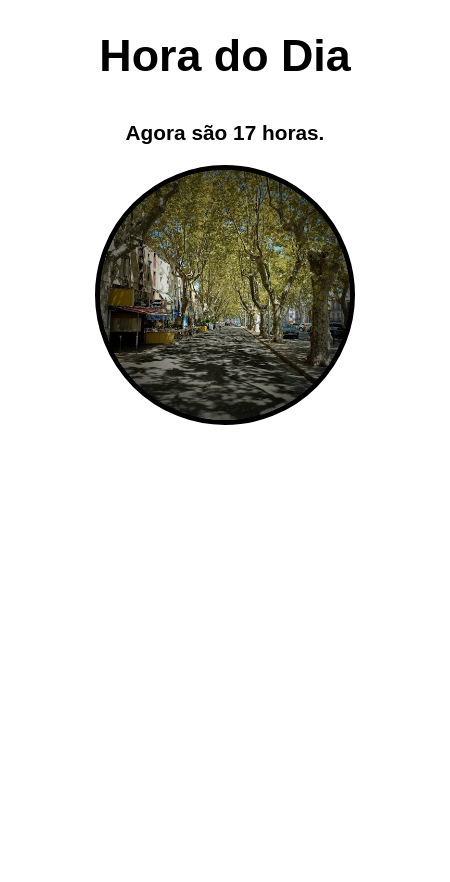
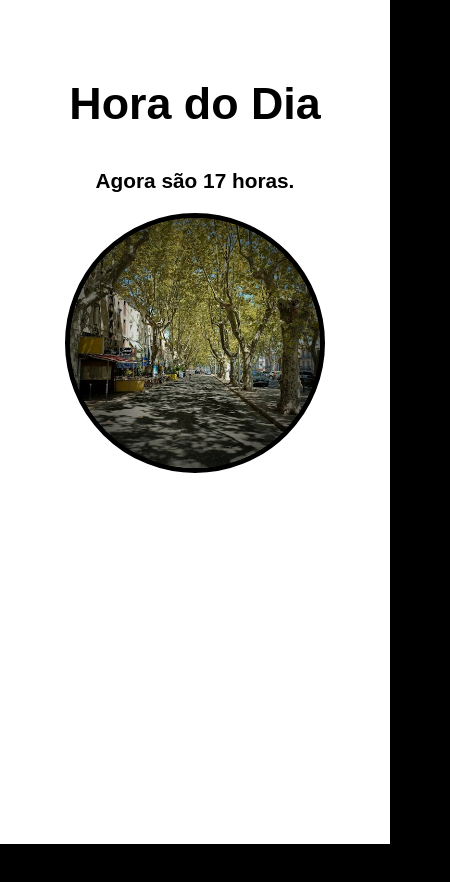
Before and after one commit to Davi0A/javascript, a plain HTML site: page aula12/proj01/index.html in a window 390 px wide. Shown: the whole page, 450 px wide, since content can reach past the window. After the commit the page ends 844 px from the top, so only its background shows below. Drawn offline with Linux system fonts and the light colour scheme.

Commit message:
Update style.css

```diff
--- a/aula12/proj01/style.css
+++ b/aula12/proj01/style.css
@@ -10,7 +10,7 @@ body {
     width: 100vw;
     height: 100vh;
     background-color: black;
-    overflow: hidden;
+    /* overflow: hidden;  */
 }
 
 section {
@@ -27,8 +27,8 @@ main {
     transform: translate(-50%, -50%);
 
     max-width: 650px;
-    width: 80%;
-    height: 400px;
+    width: 70%;
+    min-height: 400px;
     padding: 30px;
     border-radius: 20px;
     box-shadow: 5px 5px 30px black;
@@ -104,12 +104,15 @@ h3 {
 
 @media screen and (max-width: 600px) {
     main {
+        padding: 0px;
         position: initial;
+        width: 100vw;
+        height: 100vh;
         transform: translate(0px, 0px);
-        width: 100%;
-        height: 100%;
         border-radius: 0px;
     }
 
-
+    h1 {
+        margin-top: 20%;
+    }
 }
```
